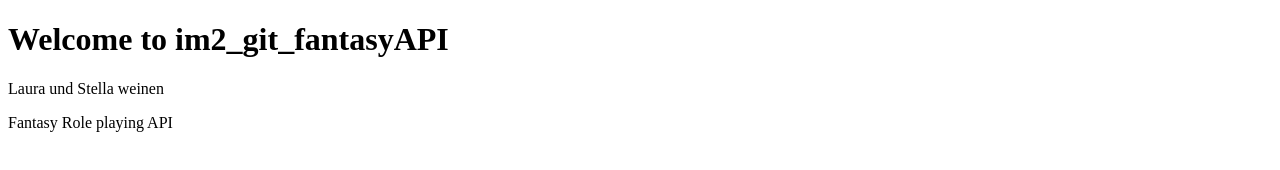
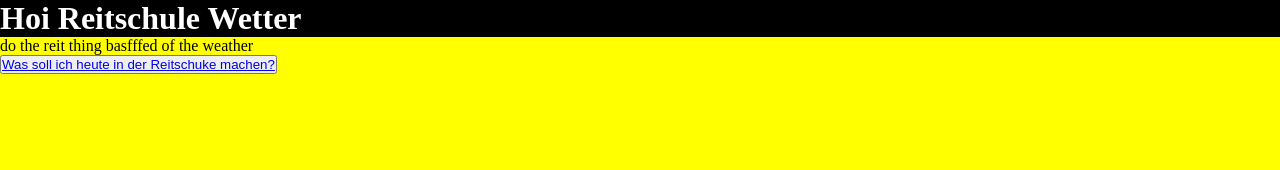
Before and after one commit to StellaBollinger/im2_git_Strandfleck, a plain HTML site: page index.html in a window 1280 px wide. Drawn offline with Linux system fonts and the light colour scheme; no server answers.

Commit message:
Ordner Chaos

```diff
--- a/index.html
+++ b/index.html
@@ -1,12 +1,15 @@
 <!DOCTYPE html>
-<html lang="en">
+<html lang="de">
 <head>
   <meta charset="UTF-8">
   <meta name="viewport" content="width=device-width, initial-scale=1.0">
-  <title>im2_git_fantasyAPI</title>
+  <link rel="stylesheet" href="CSS/style.css">
+  <title>Hier wird gefetcht</title>
 </head>
 <body>
-  <h1>Welcome to im2_git_fantasyAPI</h1>
-  <p>Laura und Stella weinen</p>
+  <h1>Hoi Reitschule Wetter</h1>
+  <p> do the reit thing basfffed of the weather</p>
+  <button><a href="vorschlag.html">Was soll ich heute in der Reitschuke machen?</button>
+  <script type="module" src="js/script.js"></script>
 </body>
-</html>Fantasy Role playing API</html>
+</html>
```
Also changed, not shown: ReitschuleWetter/index.html (deleted, +0 -15 lines), CSS/style.css (renamed from ReitschuleWetter/CSS/style.css), ftp_passowrt.json (deleted), index.css (deleted), js/script.js (renamed from ReitschuleWetter/js/script.js), vorschlag.html (renamed from ReitschuleWetter/vorschlag.html), 2 other files.
